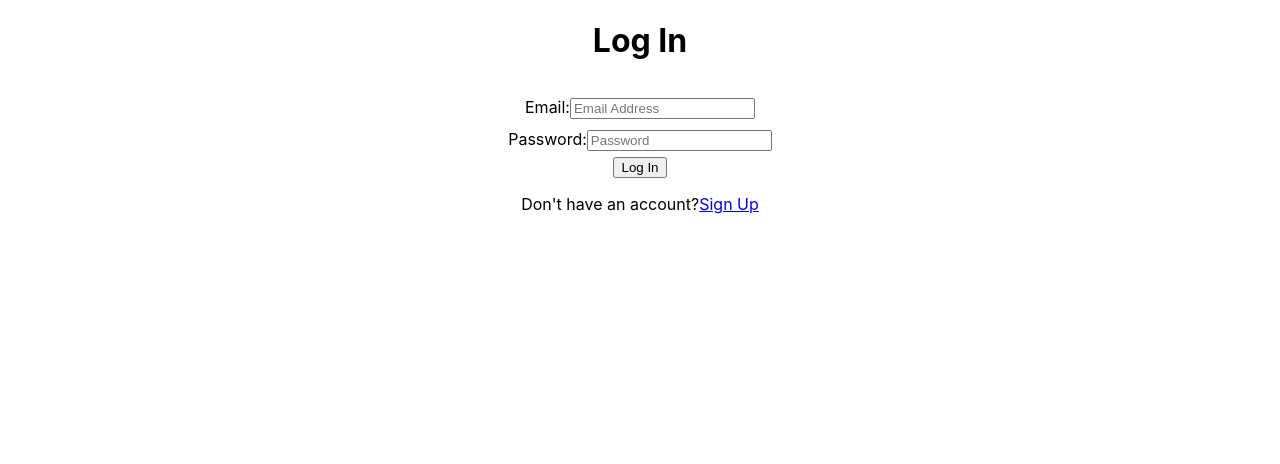
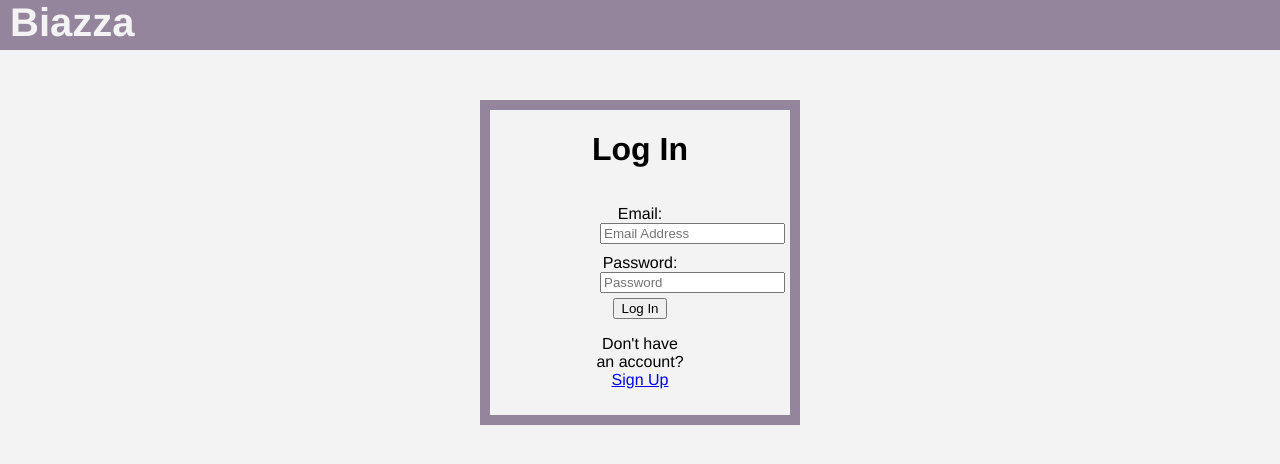
Before and after one commit to software-assignments-spring2021/spring-2020-basic-thunder, a React (Create React App) app in the folder front-end/: page /log-in in a window 1280 px wide. Shown: the top 464 px of the page. Built offline with nearby package versions, Linux system fonts and the light colour scheme.

Commit message:
update login view style

```diff
--- a/front-end/src/login_view.js
+++ b/front-end/src/login_view.js
@@ -1,16 +1,22 @@
 import React from 'react'
 import './styles/LoginView.css'
 import {Link} from "react-router-dom"
+import {Header} from './home_view'
 
 
 const LoginView = function() {
     return (
         <div className={'LoginView'}>
 
+            <div id="header">
+                <Header/>
+            </div>
 
-            <h1>Log In</h1>
-            <div id="login">
-                <LoginForm/>
+            <div id="main">
+                <div id="login">
+                    <h1>Log In</h1>
+                    <LoginForm/>
+                </div>
             </div>
         </div>
     )
@@ -18,9 +24,8 @@ const LoginView = function() {
 
 const LoginForm = function() {
     return (
-        <div class="container">
+        <div>
             <form>
-
                 <label>Email:
                     <input type="text" placeholder="Email Address" name="email" />
                 </label>
@@ -38,10 +43,8 @@ const LoginForm = function() {
                 </p>
 
             </form>
-
         </div>
     )
 }
 
-
 export {LoginView}
--- a/front-end/src/styles/LoginView.css
+++ b/front-end/src/styles/LoginView.css
@@ -1,11 +1,48 @@
 .LoginView {
+    display: flex;
+    flex-wrap: wrap;
+    flex-basis: 100%;
+    background-color: #95859c;
+    font-family: Helvetica, sans-serif;
+}
+
+.LoginView #header {
+    text-align: left;
+    background-color: #95859c;
+    height: 50px;
+}
+
+.LoginView #header a {
+    color: #f3f3f3;
+    font-size: 40px;
+    font-weight: bold;
+    position: relative;
+    margin: 5px;
+    text-decoration: none;
+}
+
+.LoginView  > div {
+    flex-wrap: wrap;
+    flex-basis: 100%;
+    text-align: center;
+    background-color: #f3f3f3;
+}
+
+.LoginView #login {
+    width: 300px;
+    border: 10px solid #95859c;
+    margin: 50px;
+    display: inline-block;
+    text-align: center;
+}
+
+.LoginView form {
+    display: inline-block;
 
 }
 
 /*
-div #login {
-    border: 1px solid black;
-}
+
 
 button {
     margin: 10px;
```
